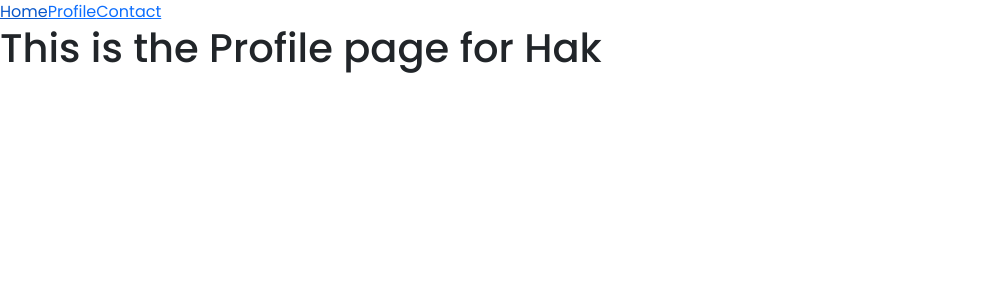
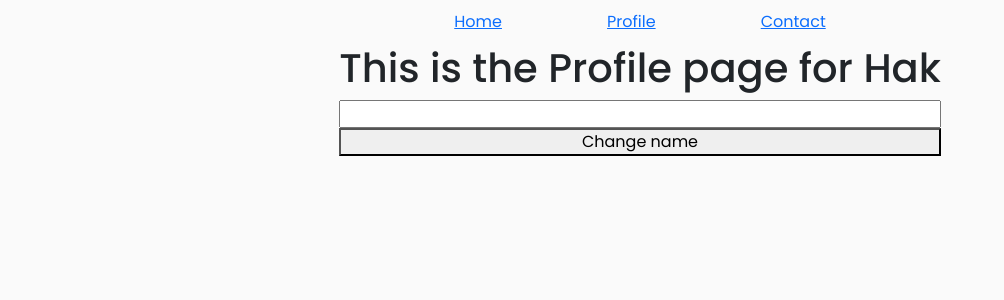
Before and after one commit to hieptth/social-media-clone, a React (Vite) app: page /profile/Hak in a window 1280 px wide. Shown: the top 300 px of the page, without its empty margins (0-1004 px from the left). Built offline with nearby package versions, Linux system fonts and the light colour scheme.

Commit message:
add Context

```diff
--- a/index.html
+++ b/index.html
@@ -26,7 +26,7 @@
       rel="stylesheet">
 
     <!-- Custom CSS link -->
-    <link rel='stylesheet' type='text/css' media='screen' href='./src/css/main.css'>
+    <link rel='stylesheet' type='text/css' media='screen' href='./main.css'>
 
   </head>
   <body>
--- /dev/null
+++ b/main.css
@@ -0,0 +1,24 @@
+:root {
+    --white: #fafafa;
+    --focusWhite: white;
+    --lightGray: #E8E8E8;
+    --lightBlue: #d6e5f2;
+    --black: #2C2C2C;
+    --navyBlue: #283cd7;
+    --mint: #99edc3;
+
+    --custom-font-size: 12px;
+}
+
+* {
+    margin: 0;
+    padding: 0;
+    box-sizing: border-box;
+    font-family: 'Poppins', sans-serif;
+    list-style: none;
+    text-decoration: none;
+}
+
+body {
+    background: var(--white);
+}
--- a/src/App.css
+++ b/src/App.css
@@ -0,0 +1,6 @@
+.App {
+    display: grid;
+    justify-content: center;
+    align-items: center;
+    align-content: center;
+}
--- a/src/App.tsx
+++ b/src/App.tsx
@@ -1,10 +1,27 @@
 import { BrowserRouter as Router, Routes, Route } from "react-router-dom";
 import { Navbar } from "./components/NavBar/Navbar";
 import { routes } from "./routes";
+import "./App.css";
+import { createContext, useState } from "react";
+
+export interface ContextProps {
+  username: string;
+  setUsername: React.Dispatch<React.SetStateAction<String>>;
+}
+
+export const AppContext = createContext<ContextProps>({
+  username: "",
+  setUsername: () => {
+    throw new Error("No username available.");
+  },
+});
 
 export const App = () => {
+  const [username, setUsername] = useState("Hak");
+
   return (
     <div className="App">
+      <AppContext.Provider value={{ username, setUsername }}>
         <Router>
           <Navbar />
           <Routes>
@@ -16,6 +33,7 @@ export const App = () => {
             })}
           </Routes>
         </Router>
+      </AppContext.Provider>
     </div>
   );
 };
--- a/src/components/NavBar/Navbar.css
+++ b/src/components/NavBar/Navbar.css
@@ -0,0 +1,6 @@
+nav {
+    display: flex;
+    justify-content: space-evenly;
+    align-items: center;
+    margin: 10px;
+}
--- a/src/components/NavBar/Navbar.tsx
+++ b/src/components/NavBar/Navbar.tsx
@@ -1,11 +1,16 @@
 import { Link } from "react-router-dom";
+import { useContext } from "react";
+import { AppContext } from "../../App";
+import "./Navbar.css";
 
 export const Navbar = () => {
+  const { username } = useContext(AppContext);
+
   return (
     <>
       <nav>
         <Link to={"/"}>Home</Link>
-        <Link to={"/profile/Hak"}>Profile</Link>
+        <Link to={`/profile/${username}`}>Profile</Link>
         <Link to={"/contact"}>Contact</Link>
       </nav>
     </>
--- /dev/null
+++ b/src/components/ProfileEdit/ProfileEdit.tsx
@@ -0,0 +1,25 @@
+import { useState, useContext } from "react";
+import { AppContext } from "../../App";
+
+export const ProfileEdit = () => {
+  const [newUsername, setNewUsername] = useState("");
+  const { setUsername } = useContext(AppContext);
+
+  const handleNameChange = () => {
+    setUsername(newUsername);
+    setNewUsername("");
+  };
+
+  return (
+    <>
+      <input
+        type="text"
+        name="newUsernameInput"
+        onChange={(e) => {
+          setNewUsername(e.target.value);
+        }}
+      />
+      <button onClick={() => handleNameChange()}>Change name</button>
+    </>
+  );
+};
--- a/src/pages/Home.tsx
+++ b/src/pages/Home.tsx
@@ -1,13 +1,17 @@
 import { useNavigate } from "react-router-dom";
+import { useContext } from "react";
+import { AppContext } from "../App";
 
 export const Home = () => {
   let navigate = useNavigate();
+  const { username } = useContext(AppContext);
+
   return (
     <>
-      <h1>This is the Home page</h1>
+      <h1>Hello {username},This is the Home page</h1>
       <button
         onClick={() => {
-          navigate("profile");
+          navigate(`profile/${username}`);
         }}
       >
         Go to Profile page
--- a/src/pages/Profile.tsx
+++ b/src/pages/Profile.tsx
@@ -1,6 +1,16 @@
-import { useParams } from "react-router-dom";
+// import { useParams } from "react-router-dom";
+import { useContext } from "react";
+import { AppContext } from "../App";
+import { ProfileEdit } from "../components/ProfileEdit/ProfileEdit";
 
 export const Profile = () => {
-  let { username } = useParams();
-  return <h1>This is the Profile page for {username}</h1>;
+  // let { username } = useParams();
+  const { username } = useContext(AppContext);
+
+  return (
+    <>
+      <h1>This is the Profile page for {username}</h1>
+      <ProfileEdit />
+    </>
+  );
 };
```
Lines whose indentation alone changed are shown as unchanged.
